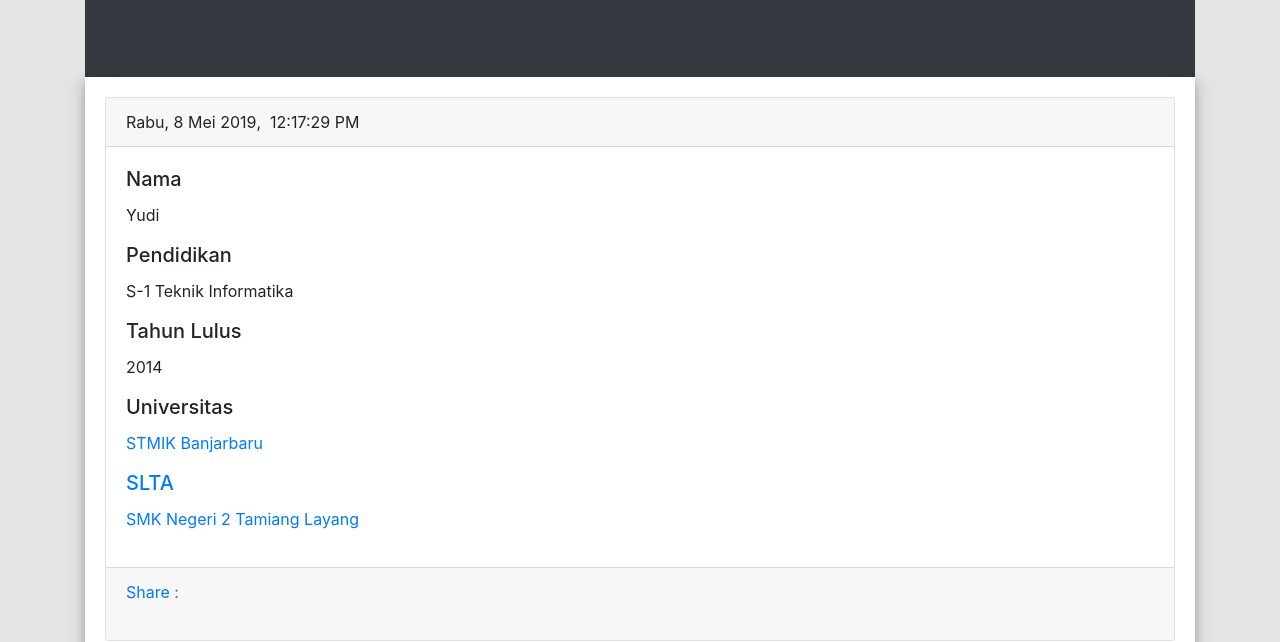
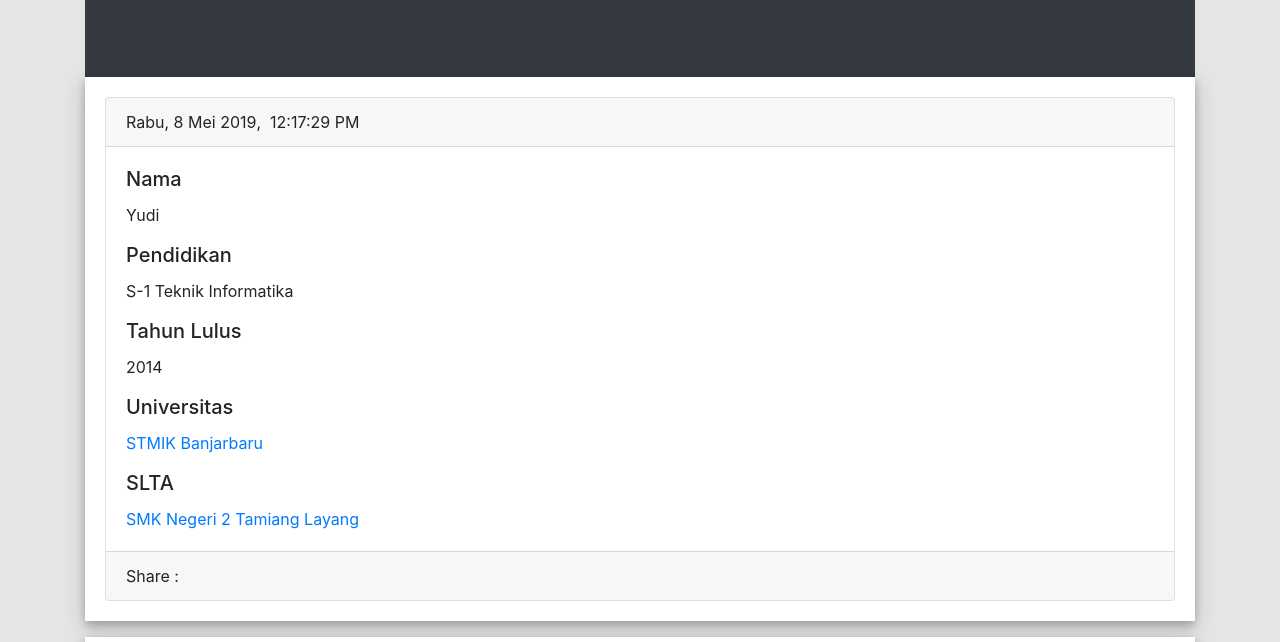
Before and after one commit to yudinansarunai/yudinansarunai.github.io, a plain HTML site: page about.html in a window 1280 px wide. Shown: the part 228-870 px from the top of the page. Drawn offline with Linux system fonts and the light colour scheme; a script that the page names is missing.

Commit message:
Update about.html

```diff
--- a/about.html
+++ b/about.html
@@ -110,9 +110,9 @@
 		    		<h5 class="card-title">Tahun Lulus</h5>
 		    		<p class="card-text">2014</p>
 		    		<h5 class="card-title">Universitas</h5>
-		    		<p class="card-text"><a href="https://stmik-banjarbaru.ac.id/" target="_BLANK">STMIK Banjarbaru</p>
+		    		<p class="card-text"><a href="https://stmik-banjarbaru.ac.id/" target="_BLANK">STMIK Banjarbaru</a></p>
 		    		<h5 class="card-title">SLTA</h5>
-		    		<p class="card-text"><a href="https://www.smkn2tamianglayang.net/" target="_BLANK">SMK Negeri 2 Tamiang Layang</p>
+		    		<p class="card-text"><a href="https://www.smkn2tamianglayang.net/" target="_BLANK">SMK Negeri 2 Tamiang Layang</a></p>
 		    	</div>
 		    	<div class="card-footer">
 		    		<div class="container">
```
